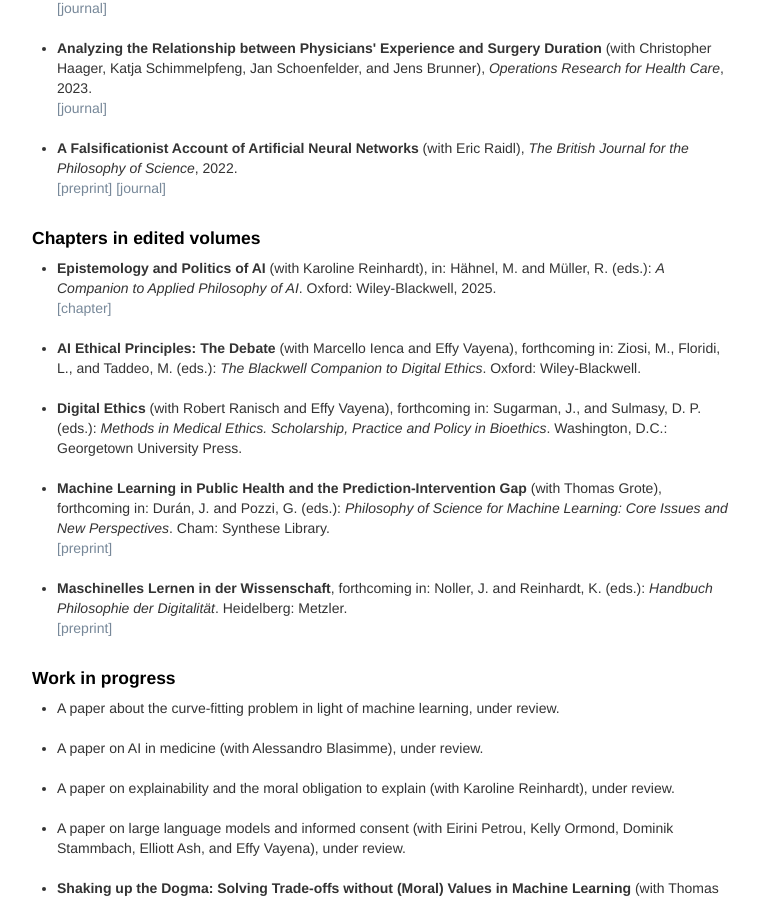
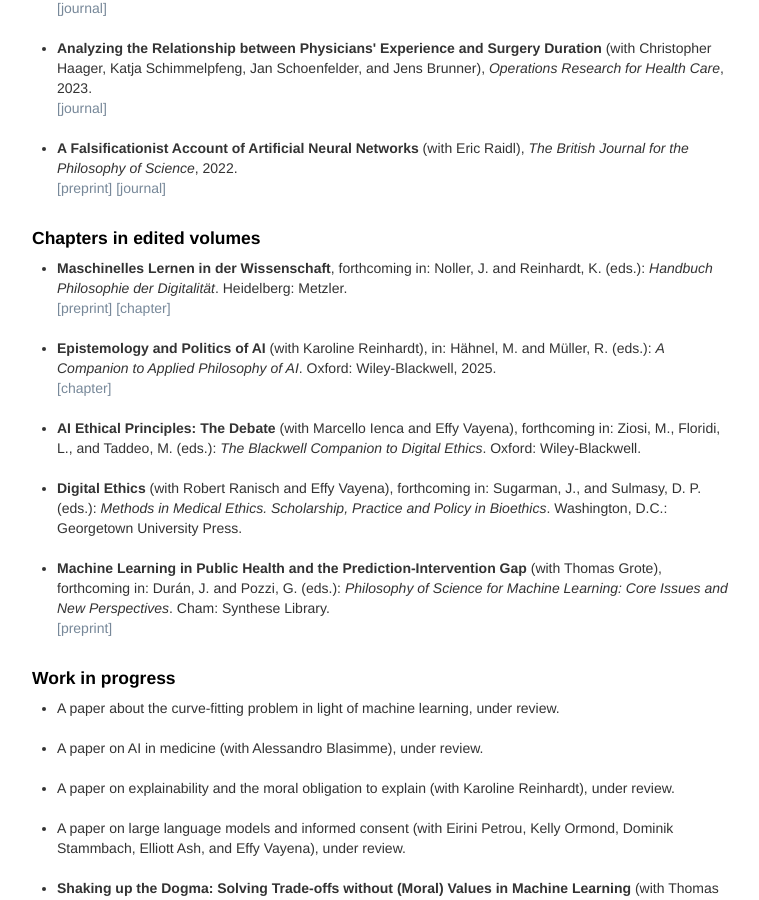
Before and after one commit to oliverbuchholz/oliverbuchholz.github.io, a Jekyll site: the page built from pages/writing.md, in a window 1280 px wide and 900 px high, scrolled down 454 px. Shown: the whole window, without its empty margins (258-1017 px from the left). Built offline with Jekyll 4.4.1, drawn with Linux system fonts in a browser that asks for light colours; part of the change alters nothing that is shown.

Commit message:
Update writing.md

```diff
--- a/pages/writing.md
+++ b/pages/writing.md
@@ -35,6 +35,11 @@ description: Oliver Buchholz | Writing
 
 <ul>
 <li>
+<b>Maschinelles Lernen in der Wissenschaft</b>, forthcoming in: Noller, J. and
+Reinhardt, K. (eds.): <i>Handbuch Philosophie der Digitalit&auml;t</i>. Heidelberg: Metzler.<br><a href= "papers/preprint_Wissenschaftsphilosophie_Buchholz.pdf" target= "_blank">[preprint]</a> <a href= "https://doi.org/10.1007/978-3-662-70086-0_43-1" target= "_blank">[chapter]</a><br><br>
+</li>
+
+<li>
 <b>Epistemology and Politics of AI</b> (with Karoline Reinhardt), in: H&auml;hnel, M. and M&uuml;ller, R. (eds.): <i>A Companion to Applied Philosophy of AI</i>. Oxford: Wiley-Blackwell, 2025.<br><a href= "https://doi.org/10.1002/9781394238651.ch8" target= "_blank">[chapter]</a><br><br>
 </li>
 
@@ -47,11 +52,6 @@ description: Oliver Buchholz | Writing
 </li>
 
 <li><b>Machine Learning in Public Health and the Prediction-Intervention Gap</b> (with Thomas Grote), forthcoming in: Dur&aacute;n, J. and Pozzi, G. (eds.): <i>Philosophy of Science for Machine Learning: Core Issues and New Perspectives</i>. Cham: Synthese Library.<br><a href= "https://philsci-archive.pitt.edu/23207/" target= "_blank">[preprint]</a><br><br>
-</li>
-
-<li>
-<b>Maschinelles Lernen in der Wissenschaft</b>, forthcoming in: Noller, J. and
-Reinhardt, K. (eds.): <i>Handbuch Philosophie der Digitalit&auml;t</i>. Heidelberg: Metzler.<br><a href= "papers/preprint_Wissenschaftsphilosophie_Buchholz.pdf" target= "_blank">[preprint]</a><br><br>
 </li>
 </ul>
 
```
